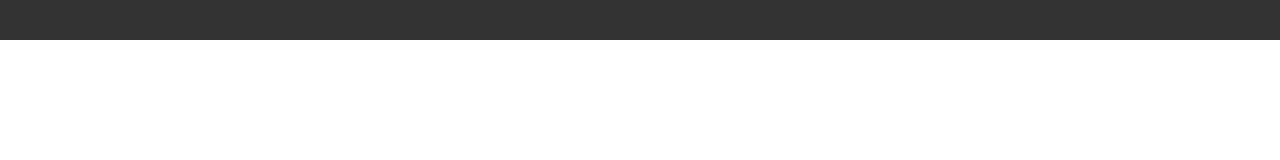
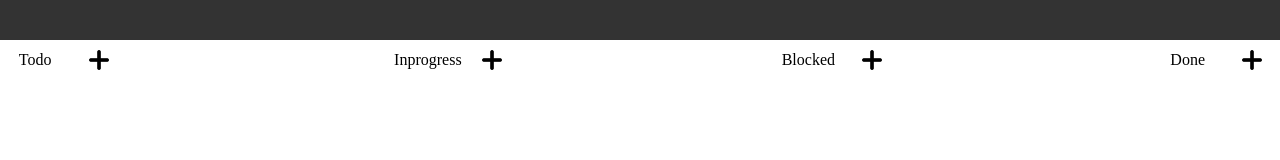
Before and after one commit to Miguel-Angel-Guate/small-trelllo-app, a plain HTML site: page index.html in a window 1280 px wide. Drawn offline with Linux system fonts and the light colour scheme.

Commit message:
start show the strucutre of the small trello for the guys

```diff
--- a/index.html
+++ b/index.html
@@ -15,6 +15,9 @@
 
         </header>
 
+        <div class="trello">
+
+        </div>
     </div>
 </body>
 
--- a/script.js
+++ b/script.js
@@ -0,0 +1,43 @@
+const items = [
+    {
+        title: "Todo",
+        icon: "assets/plus.png",
+        key: "todo"
+    },
+    {
+        title: "Inprogress",
+        icon: "assets/plus.png",
+        key: "inprogress"
+    },
+    {
+        title: "Blocked",
+        icon: "assets/plus.png",
+        key: "blocked"
+    },
+    {
+        title: "Done",
+        icon: "assets/plus.png",
+        key: "done"
+    }
+];
+
+const trelloDiv = document.querySelector(".trello");
+
+
+items.map(item => {
+    const itemDiv = document.createElement("div");
+    itemDiv.classList.add("item");
+
+    const img = document.createElement("img");
+    img.classList.add("imageIcon");
+    img.src = item.icon;
+    img.alt = item.title;
+
+    const title = document.createElement("p");
+    title.textContent = item.title;
+
+    itemDiv.appendChild(title);
+    itemDiv.appendChild(img);
+
+    trelloDiv.appendChild(itemDiv);
+});
--- a/style.css
+++ b/style.css
@@ -7,6 +7,7 @@
     width: 100%;
     height: 100vh;
     display: flex;
+    flex-wrap: wrap;
 
 
 }
@@ -14,4 +15,24 @@ header {
     width: 100%;
     height: 5vh;
     background-color: #333;
+    flex-wrap: wrap;
 }
+.trello {
+    width: 100%;
+    height: 95vh;
+    display: flex;
+    justify-content: space-between;
+    align-items: flex-start;
+}
+.item {
+    display: flex;
+    width: 10%;
+    justify-content: space-around;
+    height: 5vh;
+    align-items: center;
+
+}
+.imageIcon {
+    width: 20px;
+    height: 20px;
+}
```
Also changed, not shown: assets/plus.png (added), 1 other file.
